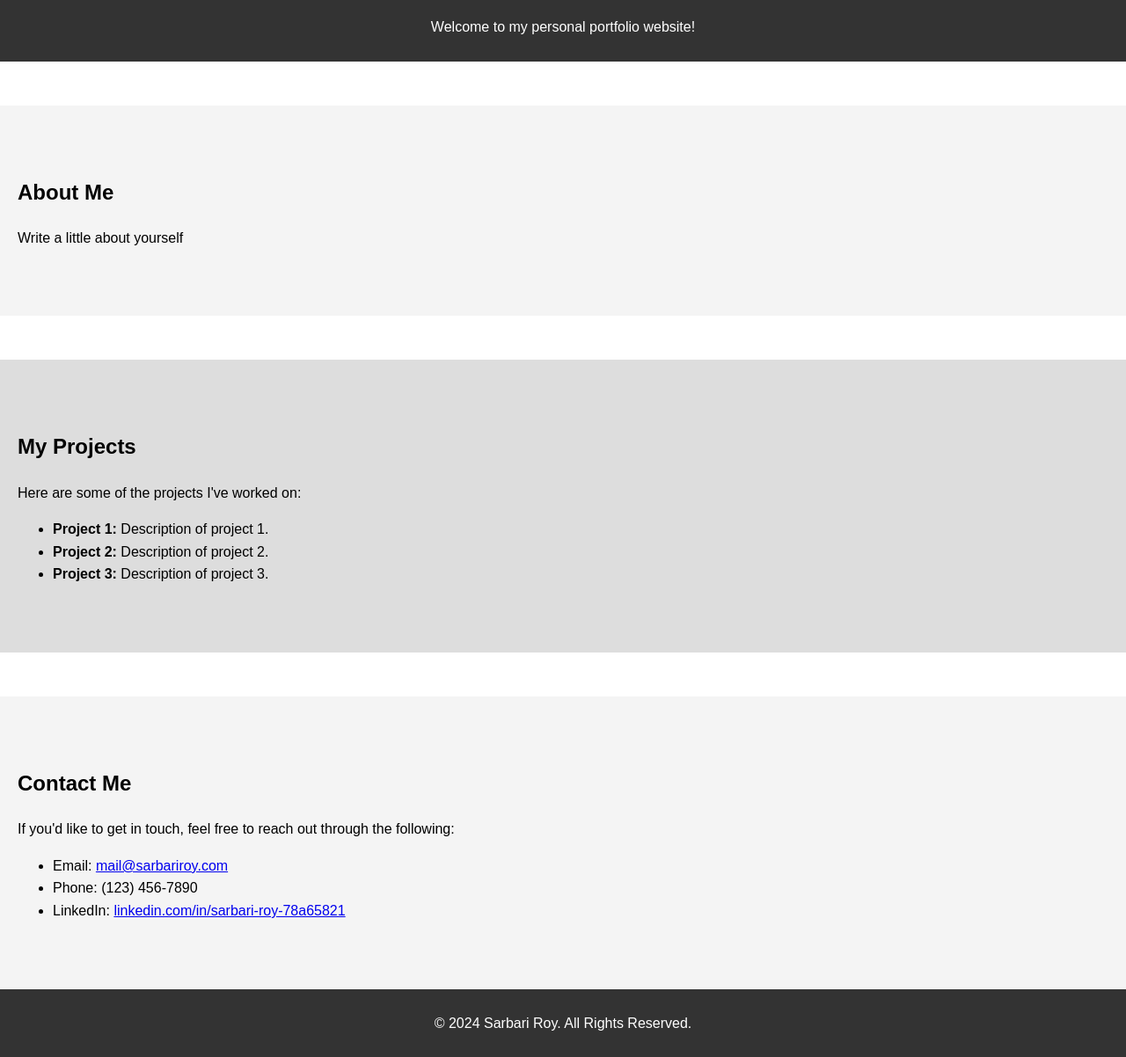
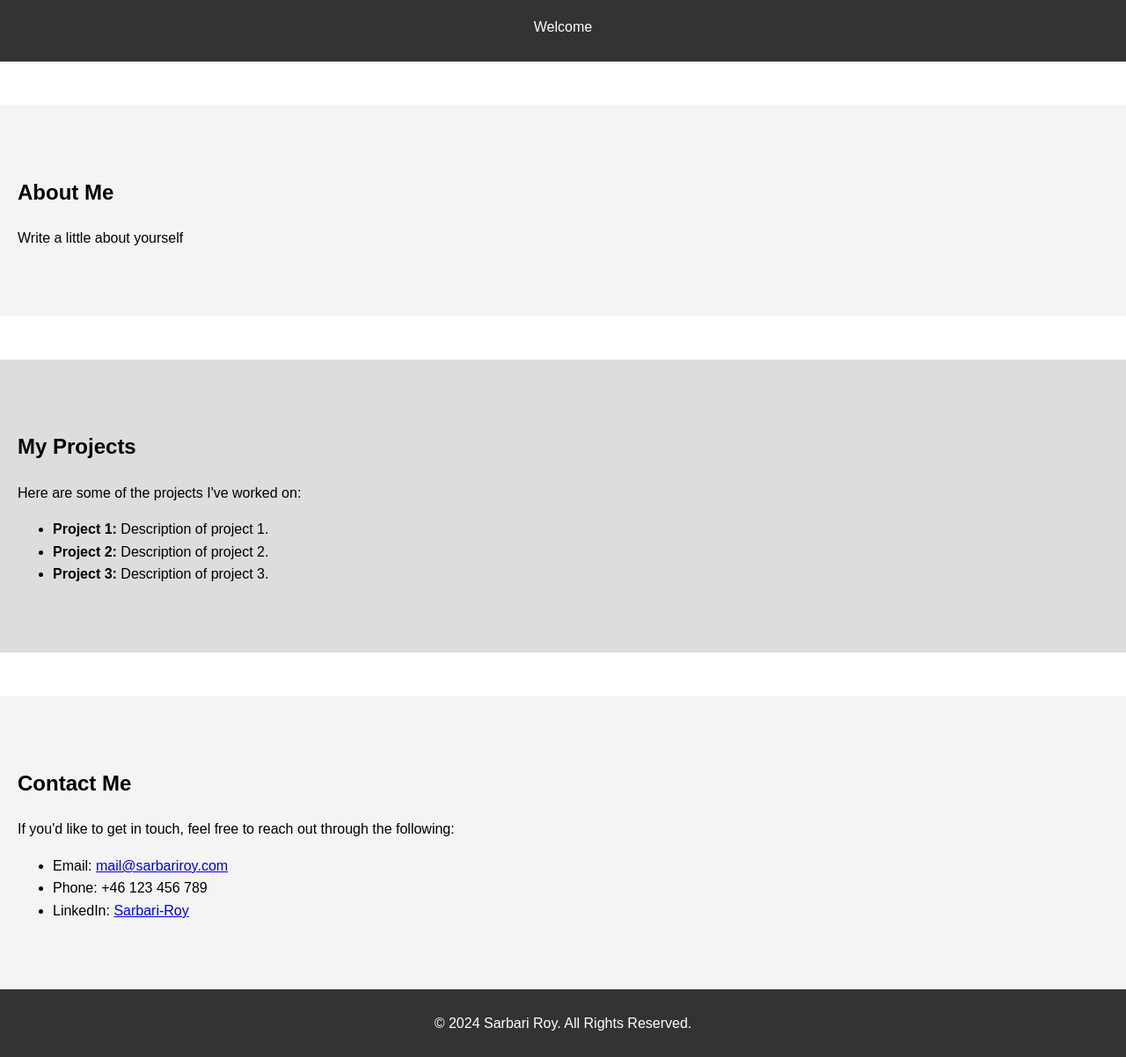
Before and after one commit to Sarbari-Roy/sarbariroy.com, a plain HTML site: page index.html in a window 1280 px wide. Shown: the part 86-1288 px from the top of the page at 88% size. Drawn offline with Linux system fonts and the light colour scheme.

Commit message:
Update index.html

```diff
--- a/index.html
+++ b/index.html
@@ -69,7 +69,7 @@
 
     <header>
         <h1>My Portfolio</h1>
-        <p>Welcome to my personal portfolio website!</p>
+        <p>Welcome</p>
     </header>
 
     <nav>
@@ -100,8 +100,8 @@
         <p>If you'd like to get in touch, feel free to reach out through the following:</p>
         <ul>
             <li>Email: <a href="mailto:mail@sarbariroy.com">mail@sarbariroy.com</a></li>
-            <li>Phone: (123) 456-7890</li>
-            <li>LinkedIn: <a href="https://www.linkedin.com/in/sarbari-roy-78a65821/" target="_blank">linkedin.com/in/sarbari-roy-78a65821</a></li>
+            <li>Phone: +46 123 456 789</li>
+            <li>LinkedIn: <a href="https://www.linkedin.com/in/sarbari-roy-78a65821/" target="_blank">Sarbari-Roy</a></li>
         </ul>
     </section>
 
```
